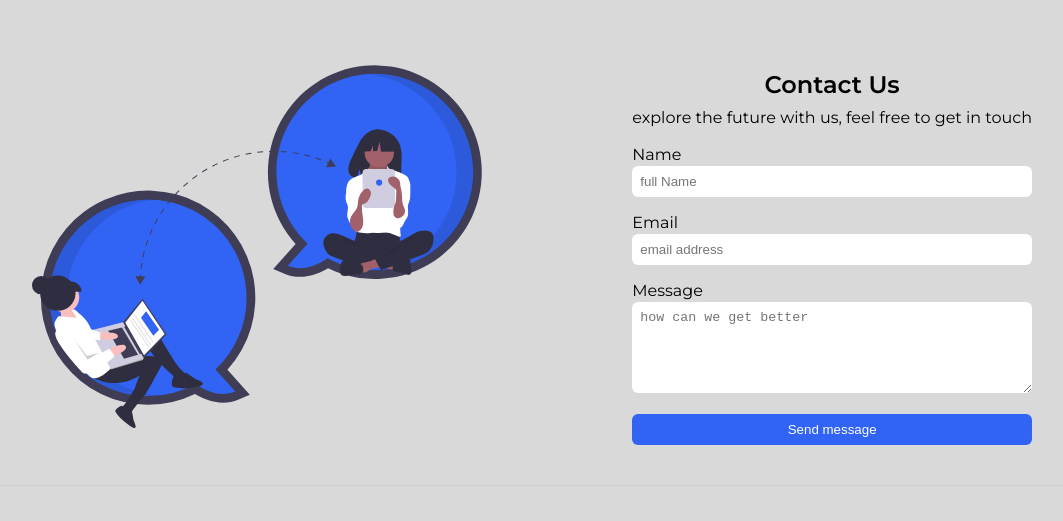
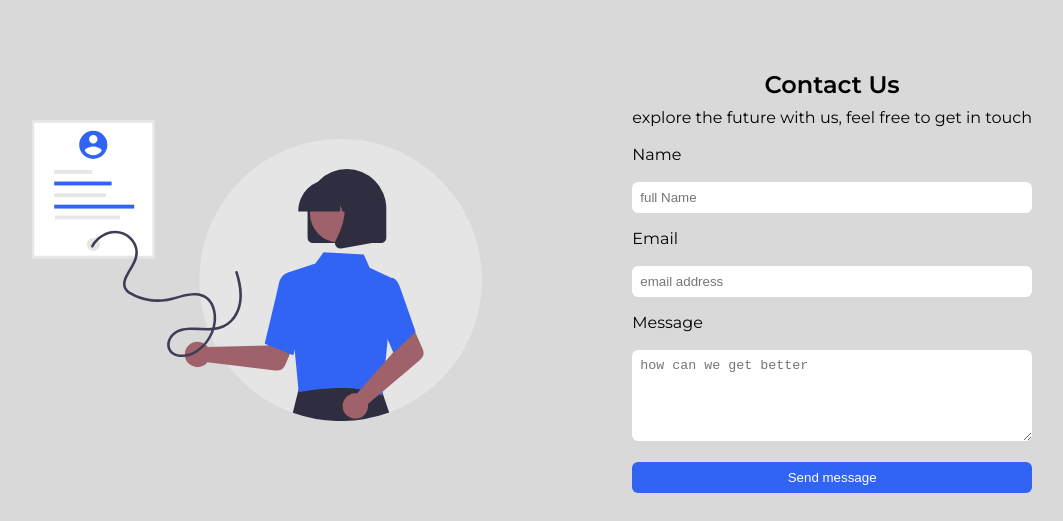
Before and after one commit to iamcelestino/lando-startup-landing-page, a plain HTML site: page contactUs.html in a window 1280 px wide. Shown: the part 50-571 px from the top of the page, without its empty margins (108-1171 px from the left). Drawn offline with nearby package versions, Linux system fonts and the light colour scheme.

Commit message:
completed contact page

```diff
--- a/contactUs.html
+++ b/contactUs.html
@@ -44,7 +44,7 @@
             <div class="container">
                 <div class="contact__container">
                     <div class="ilustration">
-                        <img src="img/undraw_real_time_collaboration_c62i.svg" alt=""></div>
+                        <img src="img/undraw_personal_information_re_vw8a.svg" alt=""></div>
                     <form action="">
                         <div class="contact__description">
                             <h2>Contact Us</h2>
--- a/style.css
+++ b/style.css
@@ -241,7 +241,7 @@ footer {
 
 label {
     display: block;
-    margin-top: 1rem;
+    margin: 1rem 0;
 }
 
 input, textarea, .send__message__btn{
@@ -256,6 +256,7 @@ input, textarea, .send__message__btn{
     background-color: #3164F4;
     color: #fff;
 }
+
 
 
 @media (max-width: 610px) {
@@ -333,6 +334,7 @@ input, textarea, .send__message__btn{
         order: 2;
     }
 
+
     .intro .ilustration,
     .start .ilustration, .contact__container .ilustration{
        max-width: 45%;
```
Also changed, not shown: img/undraw_modern_design_re_dlp8.svg (added), img/undraw_personal_information_re_vw8a.svg (added).
